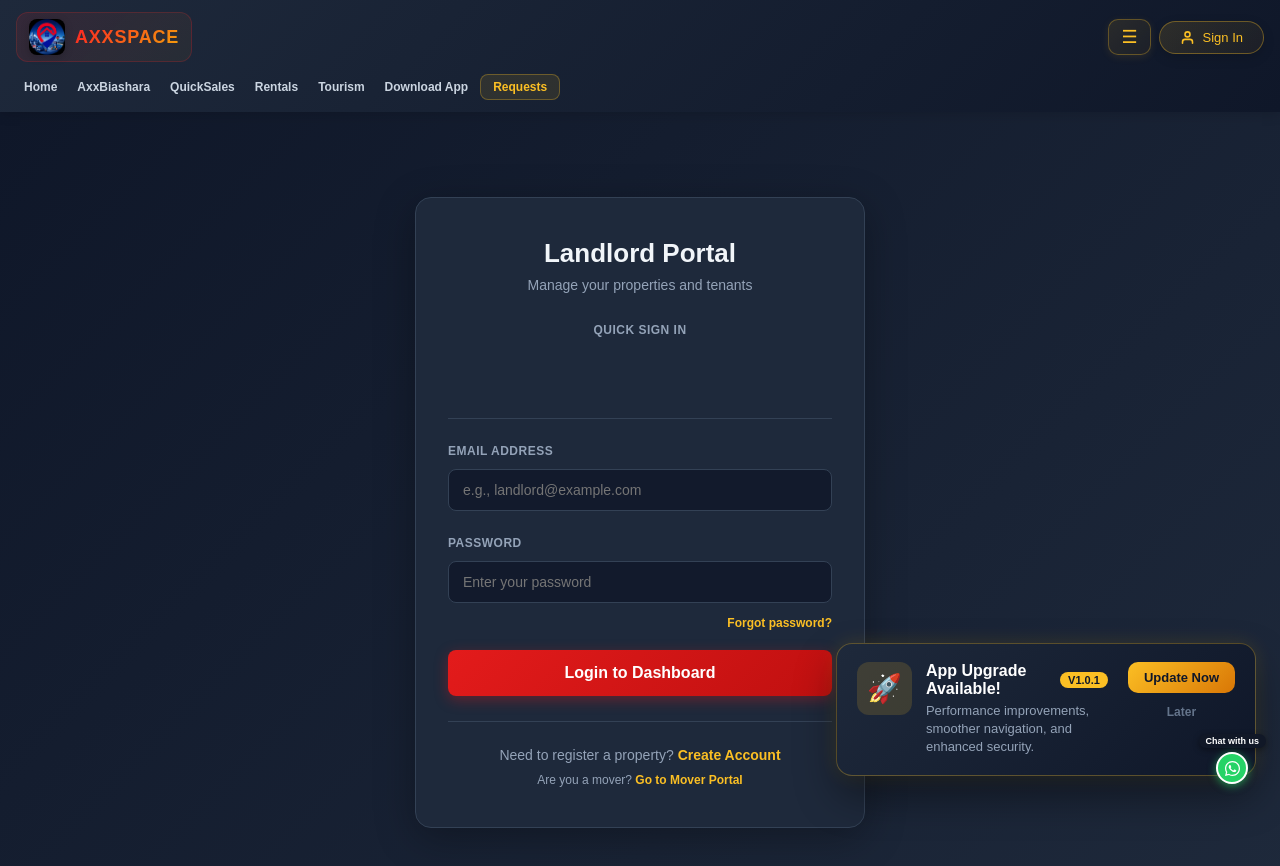
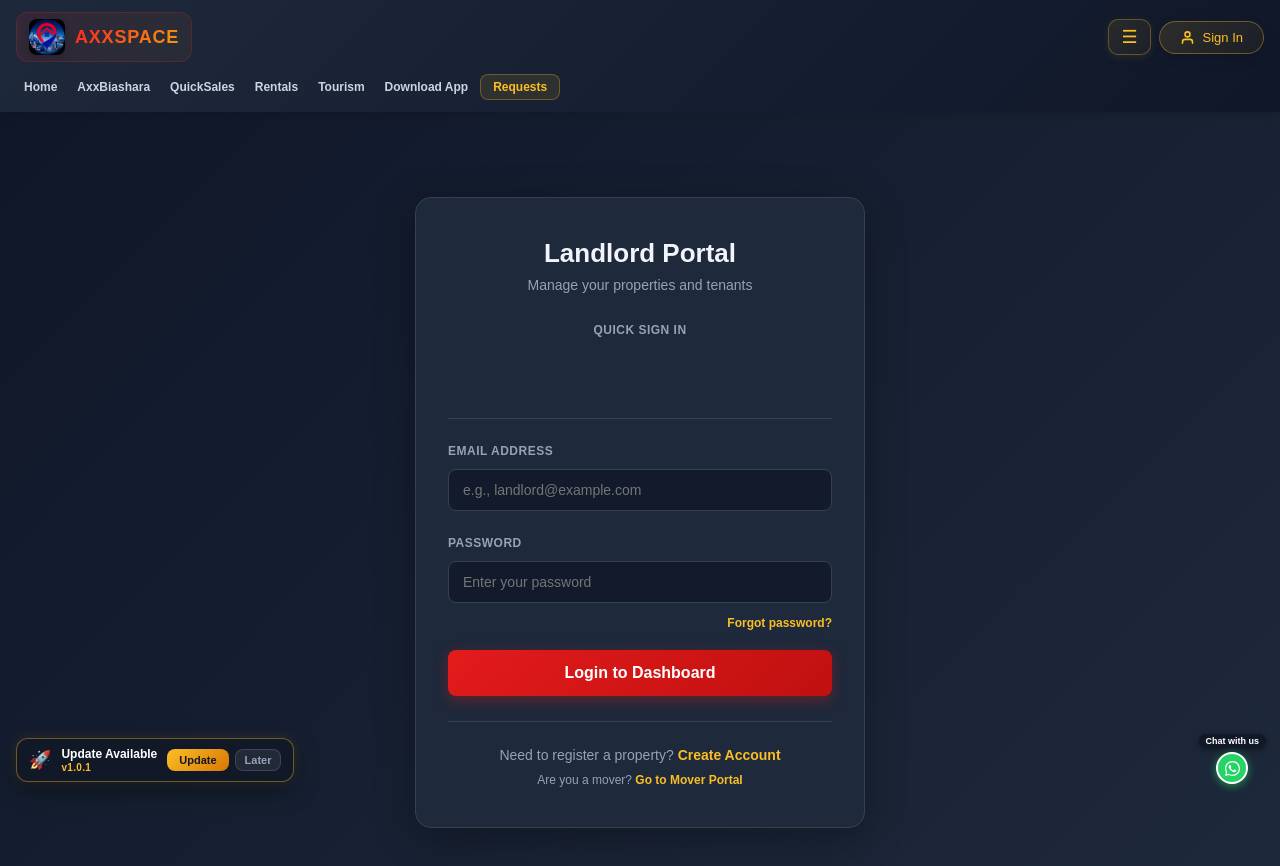
Before and after one commit to richard254120/axx-spaces-frontend, a React (Vite) app: page /login in a window 1280 px wide. Shown: the top 866 px of the page. Built offline with nearby package versions, Linux system fonts and the light colour scheme.

Commit message:
fix(ui): relocate app update notification to bottom-left to prevent WhatsApp button overlap

```diff
--- a/src/components/AppUpdateNotifier.css
+++ b/src/components/AppUpdateNotifier.css
@@ -1,17 +1,17 @@
+/* Compact App Upgrade Notifier - Bottom Left positioning to avoid WhatsApp overlay */
 .app-update-notifier-container {
   position: fixed;
-  bottom: 24px;
-  right: 24px;
-  z-index: 99999;
-  max-width: 420px;
-  width: calc(100% - 48px);
-  animation: appUpdateSlideUp 0.4s cubic-bezier(0.16, 1, 0.3, 1) forwards;
+  bottom: 18px;
+  left: 16px;
+  z-index: 2147483646; /* Just below WhatsApp z-index */
+  max-width: 320px;
+  animation: appUpdateSlideIn 0.3s ease-out forwards;
 }
 
-@keyframes appUpdateSlideUp {
+@keyframes appUpdateSlideIn {
   from {
     opacity: 0;
-    transform: translateY(30px) scale(0.96);
+    transform: translateY(20px) scale(0.95);
   }
   to {
     opacity: 1;
@@ -19,123 +19,93 @@
   }
 }
 
-.app-update-notifier-card {
-  background: linear-gradient(135deg, #1e293b 0%, #0f1729 100%);
-  border: 1px solid rgba(251, 191, 36, 0.3);
-  border-radius: 16px;
-  padding: 18px 20px;
+.app-update-notifier-compact {
+  background: #111827;
+  border: 1px solid rgba(251, 191, 36, 0.4);
+  border-radius: 12px;
+  padding: 8px 12px;
   display: flex;
-  align-items: flex-start;
-  gap: 14px;
-  box-shadow: 0 20px 40px rgba(0, 0, 0, 0.4), 0 0 20px rgba(251, 191, 36, 0.15);
-  backdrop-filter: blur(12px);
+  align-items: center;
+  gap: 10px;
+  box-shadow: 0 8px 24px rgba(0, 0, 0, 0.4), 0 0 12px rgba(251, 191, 36, 0.15);
+  backdrop-filter: blur(10px);
 }
 
 .app-update-notifier-icon {
-  font-size: 28px;
-  background: rgba(251, 191, 36, 0.15);
-  padding: 10px;
-  border-radius: 12px;
-  display: flex;
-  align-items: center;
-  justify-content: center;
+  font-size: 18px;
+  line-height: 1;
   flex-shrink: 0;
 }
 
-.app-update-notifier-content {
+.app-update-notifier-text {
+  display: flex;
+  flex-direction: column;
+  gap: 1px;
   flex: 1;
+  min-width: 0;
 }
 
-.app-update-notifier-header {
+.app-update-title {
+  color: #ffffff;
+  font-size: 12px;
+  font-weight: 700;
+  white-space: nowrap;
+}
+
+.app-update-version {
+  color: #fbbf24;
+  font-size: 10px;
+  font-weight: 800;
+  letter-spacing: 0.3px;
+}
+
+.app-update-notifier-btns {
   display: flex;
   align-items: center;
-  gap: 8px;
-  margin-bottom: 4px;
+  gap: 6px;
+  flex-shrink: 0;
 }
 
-.app-update-notifier-header h4 {
-  color: #ffffff;
-  font-size: 16px;
-  font-weight: 700;
-  margin: 0;
-}
-
-.app-update-badge {
-  background: #fbbf24;
-  color: #0f1729;
-  font-size: 11px;
-  font-weight: 800;
-  padding: 2px 8px;
-  border-radius: 20px;
-  text-transform: uppercase;
-}
-
-.app-update-notifier-desc {
-  color: #94a3b8;
-  font-size: 13px;
-  line-height: 1.4;
-  margin: 0;
-}
-
-.app-update-notifier-actions {
-  display: flex;
-  flex-direction: column;
-  gap: 8px;
-  flex-shrink: 0;
-  margin-left: 6px;
-}
-
-.app-update-btn-primary {
+.app-update-btn-update {
   background: linear-gradient(135deg, #fbbf24 0%, #d97706 100%);
   color: #0f1729;
   border: none;
-  padding: 8px 16px;
-  border-radius: 10px;
-  font-size: 13px;
-  font-weight: 700;
+  padding: 5px 12px;
+  border-radius: 8px;
+  font-size: 11px;
+  font-weight: 800;
   cursor: pointer;
-  transition: all 0.2s ease;
   white-space: nowrap;
+  transition: transform 0.15s ease, box-shadow 0.15s ease;
 }
 
-.app-update-btn-primary:hover {
+.app-update-btn-update:hover {
   transform: translateY(-1px);
-  box-shadow: 0 4px 12px rgba(251, 191, 36, 0.3);
+  box-shadow: 0 3px 8px rgba(251, 191, 36, 0.3);
 }
 
-.app-update-btn-dismiss {
-  background: transparent;
-  color: #64748b;
-  border: none;
-  padding: 4px;
-  font-size: 12px;
+.app-update-btn-later {
+  background: rgba(255, 255, 255, 0.08);
+  color: #94a3b8;
+  border: 1px solid rgba(255, 255, 255, 0.12);
+  padding: 4px 9px;
+  border-radius: 8px;
+  font-size: 11px;
   font-weight: 600;
   cursor: pointer;
-  transition: color 0.2s ease;
+  white-space: nowrap;
+  transition: background 0.15s ease, color 0.15s ease;
 }
 
-.app-update-btn-dismiss:hover {
-  color: #94a3b8;
+.app-update-btn-later:hover {
+  background: rgba(255, 255, 255, 0.15);
+  color: #ffffff;
 }
 
 @media (max-width: 480px) {
   .app-update-notifier-container {
     bottom: 16px;
-    right: 16px;
-    left: 16px;
-    width: auto;
-  }
-  .app-update-notifier-card {
-    flex-direction: column;
-    gap: 12px;
-  }
-  .app-update-notifier-actions {
-    flex-direction: row;
-    width: 100%;
-    margin-left: 0;
-  }
-  .app-update-btn-primary {
-    flex: 1;
-    text-align: center;
+    left: 12px;
+    max-width: calc(100vw - 80px); /* Leave room for WhatsApp on right */
   }
 }
--- a/src/components/AppUpdateNotifier.jsx
+++ b/src/components/AppUpdateNotifier.jsx
@@ -1,14 +1,13 @@
 import React, { useState, useEffect } from 'react';
 import './AppUpdateNotifier.css';
 
-const CURRENT_APP_VERSION = '1.0.0'; // Base reference version
+const CURRENT_APP_VERSION = '1.0.0';
 
 export default function AppUpdateNotifier() {
   const [updateInfo, setUpdateInfo] = useState(null);
   const [isVisible, setIsVisible] = useState(false);
 
   useEffect(() => {
-    // Check for version updates
     fetch('/downloads/version.json?t=' + Date.now())
       .then((res) => {
         if (!res.ok) throw new Error('Failed to fetch version manifest');
@@ -16,19 +15,14 @@ export default function AppUpdateNotifier() {
       })
       .then((data) => {
         const dismissedVersion = localStorage.getItem('dismissed_app_version');
-
-        // If server version is greater than installed reference version AND not dismissed
         if (data && data.latestVersion && data.latestVersion !== dismissedVersion) {
-          // Compare versions (simple string or numerical check)
           if (isNewerVersion(data.latestVersion, CURRENT_APP_VERSION)) {
             setUpdateInfo(data);
             setIsVisible(true);
           }
         }
       })
-      .catch((err) => {
-        // Silently ignore network fetch errors for update manifest
-      });
+      .catch(() => {});
   }, []);
 
   const isNewerVersion = (latest, current) => {
@@ -62,22 +56,17 @@ export default function AppUpdateNotifier() {
 
   return (
     <div className="app-update-notifier-container" role="alert">
-      <div className="app-update-notifier-card">
-        <div className="app-update-notifier-icon">🚀</div>
-        <div className="app-update-notifier-content">
-          <div className="app-update-notifier-header">
-            <h4>App Upgrade Available!</h4>
-            <span className="app-update-badge">v{updateInfo.latestVersion}</span>
-          </div>
-          <p className="app-update-notifier-desc">
-            {updateInfo.releaseNotes || 'A new update for AXX Spaces is available with performance improvements.'}
-          </p>
+      <div className="app-update-notifier-compact">
+        <span className="app-update-notifier-icon">🚀</span>
+        <div className="app-update-notifier-text">
+          <span className="app-update-title">Update Available</span>
+          <span className="app-update-version">v{updateInfo.latestVersion}</span>
         </div>
-        <div className="app-update-notifier-actions">
-          <button className="app-update-btn-primary" onClick={handleUpdate}>
-            Update Now
+        <div className="app-update-notifier-btns">
+          <button className="app-update-btn-update" onClick={handleUpdate}>
+            Update
           </button>
-          <button className="app-update-btn-dismiss" onClick={handleDismiss}>
+          <button className="app-update-btn-later" onClick={handleDismiss} title="Dismiss">
             Later
           </button>
         </div>
```
